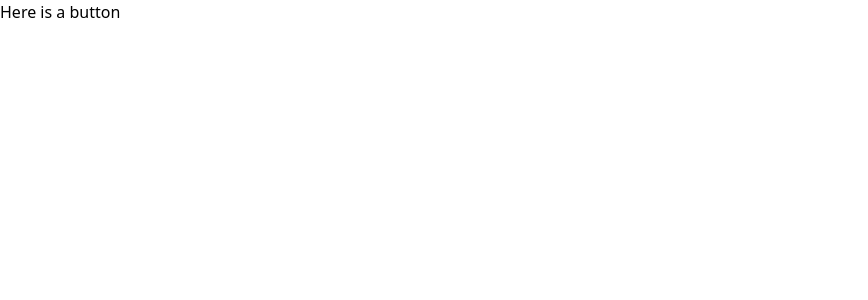
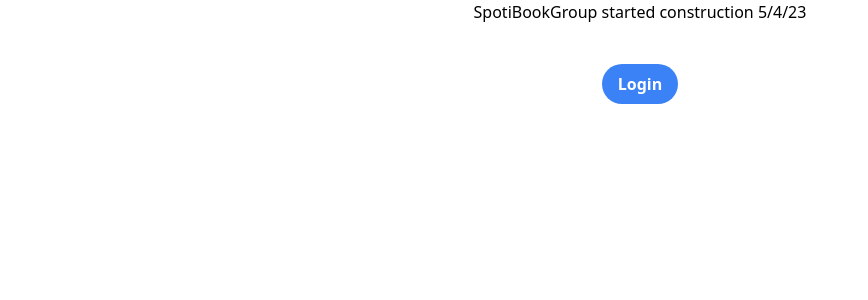
Before and after one commit to liamohkay/SpotiBookGroup, a React (Create React App) app: page / in a window 1280 px wide. Shown: the top 300 px of the page, without its empty margins (0-868 px from the left). Built offline with nearby package versions, Linux system fonts and the light colour scheme.

Commit message:
Added styling to fb login button

```diff
--- a/src/App.tsx
+++ b/src/App.tsx
@@ -18,6 +18,7 @@ function App() {
 
   return (
     <div className="App">
+      <h1 className="text-center">SpotiBookGroup started construction 5/4/23</h1>
       <FacebookLogin />
     </div>
   );
--- a/src/components/FacebookLogin.tsx
+++ b/src/components/FacebookLogin.tsx
@@ -10,7 +10,9 @@ const FacebookLogin = () => {
     }
 
     return (
-        <button onClick={handleLogin}>Here is a button</button>
+      <div className="container py-10 px-10 mx-0 min-w-full flex flex-col items-center">
+        <button onClick={handleLogin} className="bg-blue-500 hover:bg-blue-700 text-white font-bold py-2 px-4 rounded-full">Login</button>
+      </div>
     );
 }
 
```
